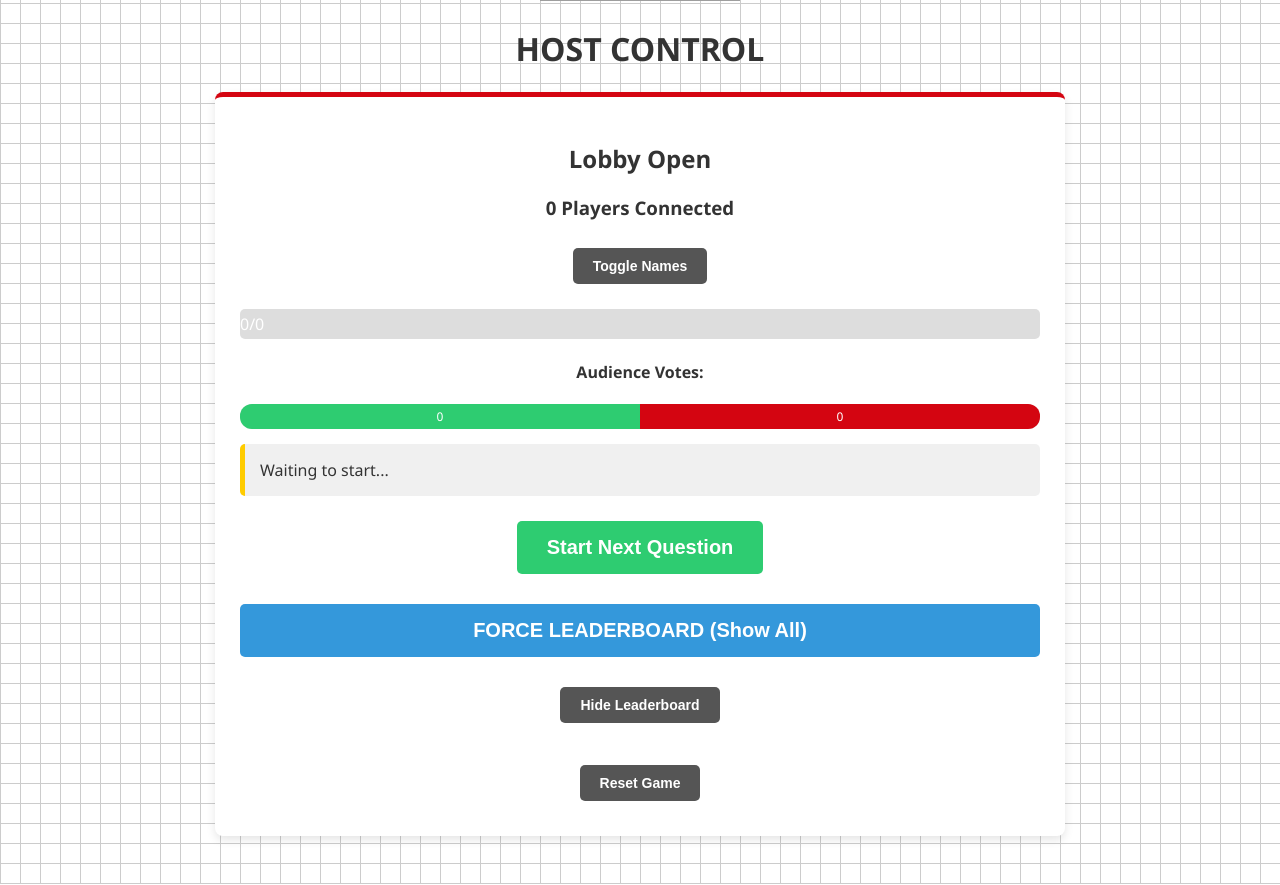
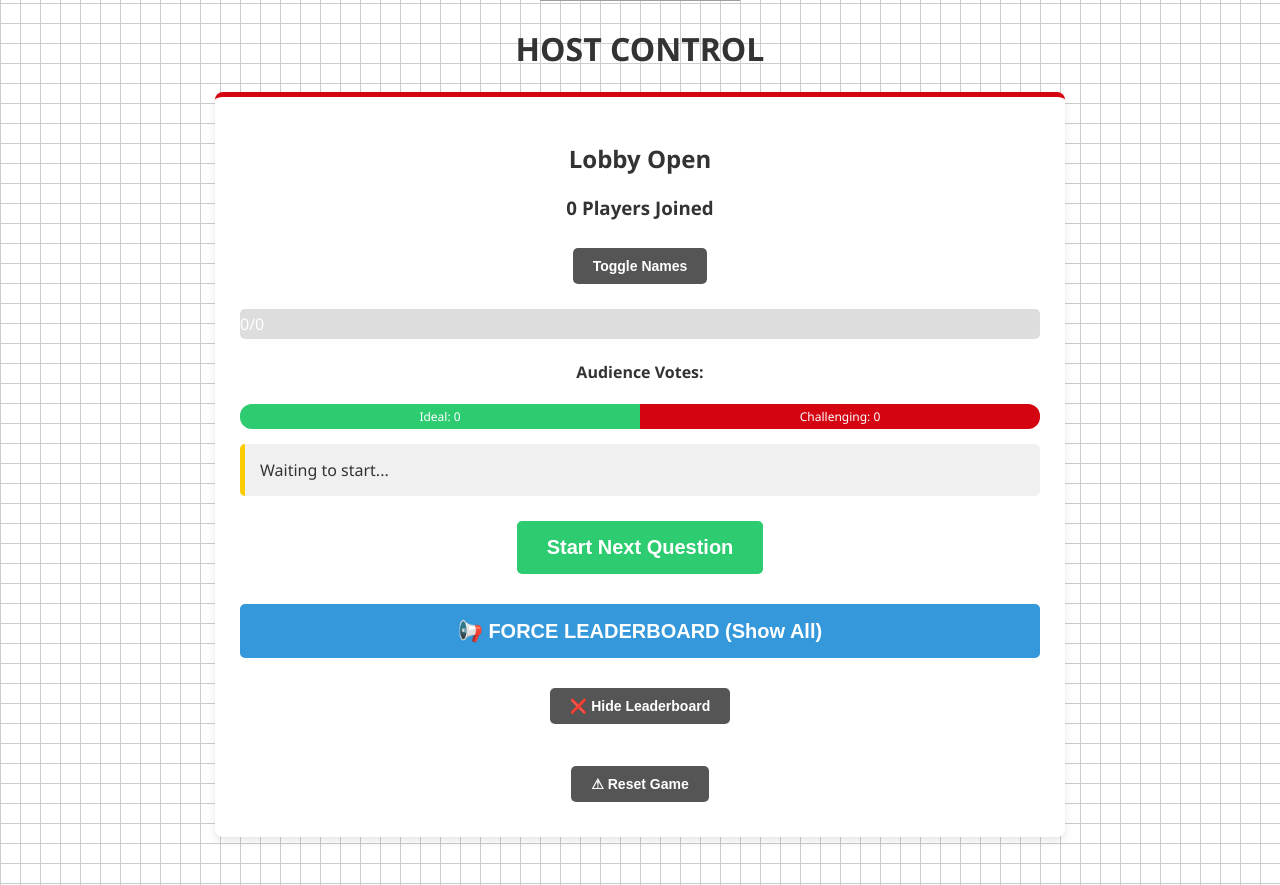
Before and after one commit to relhache/automation-game, a Flask app: page /host in a window 1280 px wide. Shown: the part 177-1062 px from the top of the page. Run offline with Flask 3, Linux system fonts and the light colour scheme; some libraries are stand-ins or nearby versions; grey boxes are pictures that could not be loaded.

Commit message:
Update host.html

```diff
--- a/templates/host.html
+++ b/templates/host.html
@@ -31,70 +31,52 @@
 <body>
     <img src="https://upload.wikimedia.org/wikipedia/commons/thumb/2/2c/DHL_Logo.svg/320px-DHL_Logo.svg.png" width="200">
     <h1>HOST CONTROL</h1>
-
     <div class="card">
         <h2 id="status">Lobby Open</h2>
-        <h3 id="count">0 Players Connected</h3>
+        <h3 id="count">0 Players Joined</h3>
         <button class="btn-grey" onclick="toggleNames()">Toggle Names</button>
         <p id="p_names" class="hidden"></p>
-
         <div style="background:#ddd; border-radius:5px; height:30px; margin:15px 0; overflow:hidden;">
             <div id="p_bar" style="height:100%; width:0%; background:#D40511; color:white; line-height:30px;">0/0</div>
         </div>
-
         <h4>Audience Votes:</h4>
         <div class="vote-bar-container">
-            <div id="v_ideal" class="vote-ideal" style="width: 50%;">0</div>
-            <div id="v_challenging" class="vote-challenging" style="width: 50%;">0</div>
+            <div id="v_ideal" class="vote-ideal" style="width: 50%;">Ideal: 0</div>
+            <div id="v_challenging" class="vote-challenging" style="width: 50%;">Challenging: 0</div>
         </div>
-
         <div id="current_q_box">
             <div id="q_text_host">Waiting to start...</div>
             <span id="q_ans_host" class="ans-reveal hidden"></span>
             <span id="q_exp_host" class="exp-reveal hidden"></span>
         </div>
-
         <button id="next_btn" class="btn-green" onclick="startQ()">Start Next Question</button>
         <br>
-        <button class="btn-blue" onclick="showLeaderboardAll()">FORCE LEADERBOARD (Show All)</button>
-        <button class="btn-grey" onclick="hideLeaderboardAll()">Hide Leaderboard</button>
+        <button class="btn-blue" onclick="showLeaderboardAll()">📢 FORCE LEADERBOARD (Show All)</button>
+        <button class="btn-grey" onclick="hideLeaderboardAll()">❌ Hide Leaderboard</button>
         <br><br>
-        <button class="btn-grey" onclick="resetGame()">Reset Game</button>
+        <button class="btn-grey" onclick="resetGame()">⚠ Reset Game</button>
     </div>
-
     <div id="lb_modal" class="modal hidden">
         <div class="modal-content">
-            <h2>LEADERBOARD</h2>
+            <h2>🏆 LEADERBOARD</h2>
             <table id="lb_table"></table>
             <br>
             <button class="btn-grey" onclick="closeLb()">Close View</button>
         </div>
     </div>
-
     <script>
         var socket = io();
-
-        // Join host room so stats are host-only
-        socket.on('connect', function() {
-            socket.emit('join_host', {});
-        });
-
         socket.on('update_stats', function(data) {
-            document.getElementById('count').innerHTML = data.count + " Players Connected";
-            if (data.names) document.getElementById('p_names').innerHTML = data.names.join(", ");
-
-            if (data.count > 0) {
+            document.getElementById('count').innerHTML = data.count + " Players Joined";
+            if(data.names) document.getElementById('p_names').innerHTML = data.names.join(", ");
+            if(data.count > 0) {
                 var pct = Math.round((data.answers / data.count) * 100);
                 document.getElementById('p_bar').style.width = pct + "%";
                 document.getElementById('p_bar').innerHTML = data.answers + "/" + data.count;
-            } else {
-                document.getElementById('p_bar').style.width = "0%";
-                document.getElementById('p_bar').innerHTML = "0/0";
             }
-
-            if (data.votes) {
+            if(data.votes) {
                 var total = data.votes.ideal + data.votes.challenging;
-                if (total > 0) {
+                if(total > 0) {
                     var iPct = (data.votes.ideal / total) * 100;
                     var cPct = (data.votes.challenging / total) * 100;
                     document.getElementById('v_ideal').style.width = iPct + "%";
@@ -109,21 +91,17 @@
                 }
             }
         });
-
         function startQ() {
             var btn = document.getElementById('next_btn');
             btn.disabled = true;
             btn.style.background = "#999";
             btn.innerHTML = "Question Running...";
-
             document.getElementById('q_ans_host').classList.add('hidden');
             document.getElementById('q_exp_host').classList.add('hidden');
-
             socket.emit('host_hide_leaderboard');
             socket.emit('host_start_q', {});
             document.getElementById('status').innerHTML = "Question In Progress...";
         }
-
         socket.on('new_question', function(data) {
             document.getElementById('q_text_host').innerHTML = "Q" + data.q_id + ": " + data.text;
             document.getElementById('v_ideal').style.width = "50%";
@@ -131,23 +109,19 @@
             document.getElementById('v_challenging').style.width = "50%";
             document.getElementById('v_challenging').innerHTML = "0";
         });
-
         socket.on('host_round_end', function(data) {
             document.getElementById('status').innerHTML = "Round Finished.";
             var btn = document.getElementById('next_btn');
             btn.disabled = false;
             btn.style.background = "#2ecc71";
             btn.innerHTML = "Start Next Question";
-
             var ansSpan = document.getElementById('q_ans_host');
             ansSpan.innerHTML = "Correct: " + data.correct_text;
             ansSpan.classList.remove('hidden');
-
             var expSpan = document.getElementById('q_exp_host');
             expSpan.innerHTML = data.explanation;
             expSpan.classList.remove('hidden');
         });
-
         socket.on('show_leaderboard_all', function(data) {
             var table = document.getElementById('lb_table');
             table.innerHTML = "<tr><th>Rank</th><th>Name</th><th>Score</th></tr>";
@@ -156,18 +130,15 @@
             });
             document.getElementById('lb_modal').classList.remove('hidden');
         });
-
         socket.on('hide_leaderboard_all', function() {
             document.getElementById('lb_modal').classList.add('hidden');
         });
-
         socket.on('reset_confirm', function() {
             document.getElementById('status').innerHTML = "Game Reset.";
             document.getElementById('p_names').innerHTML = "";
             document.getElementById('p_bar').style.width = "0%";
             document.getElementById('p_bar').innerHTML = "0/0";
         });
-
         function showLeaderboardAll() { socket.emit('host_trigger_leaderboard'); }
         function hideLeaderboardAll() { socket.emit('host_hide_leaderboard'); }
         function closeLb() { document.getElementById('lb_modal').classList.add('hidden'); }
```
